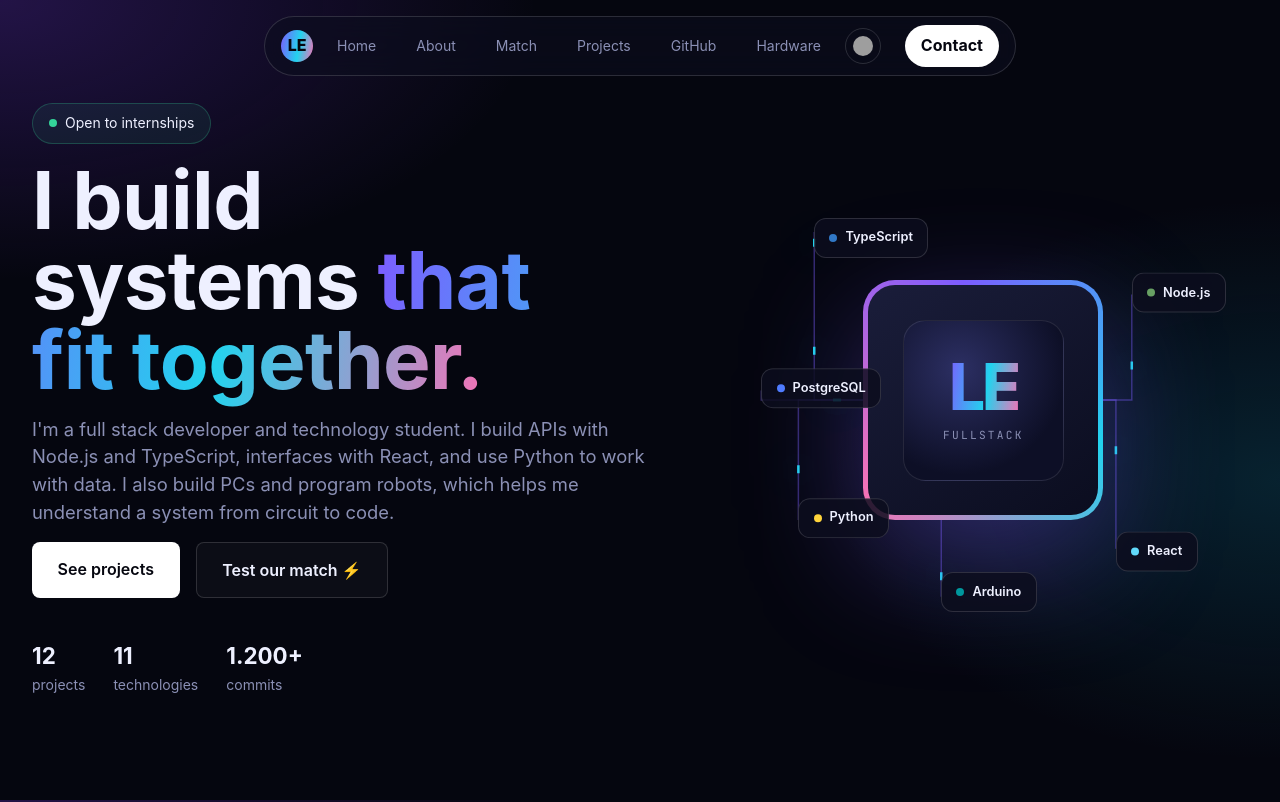
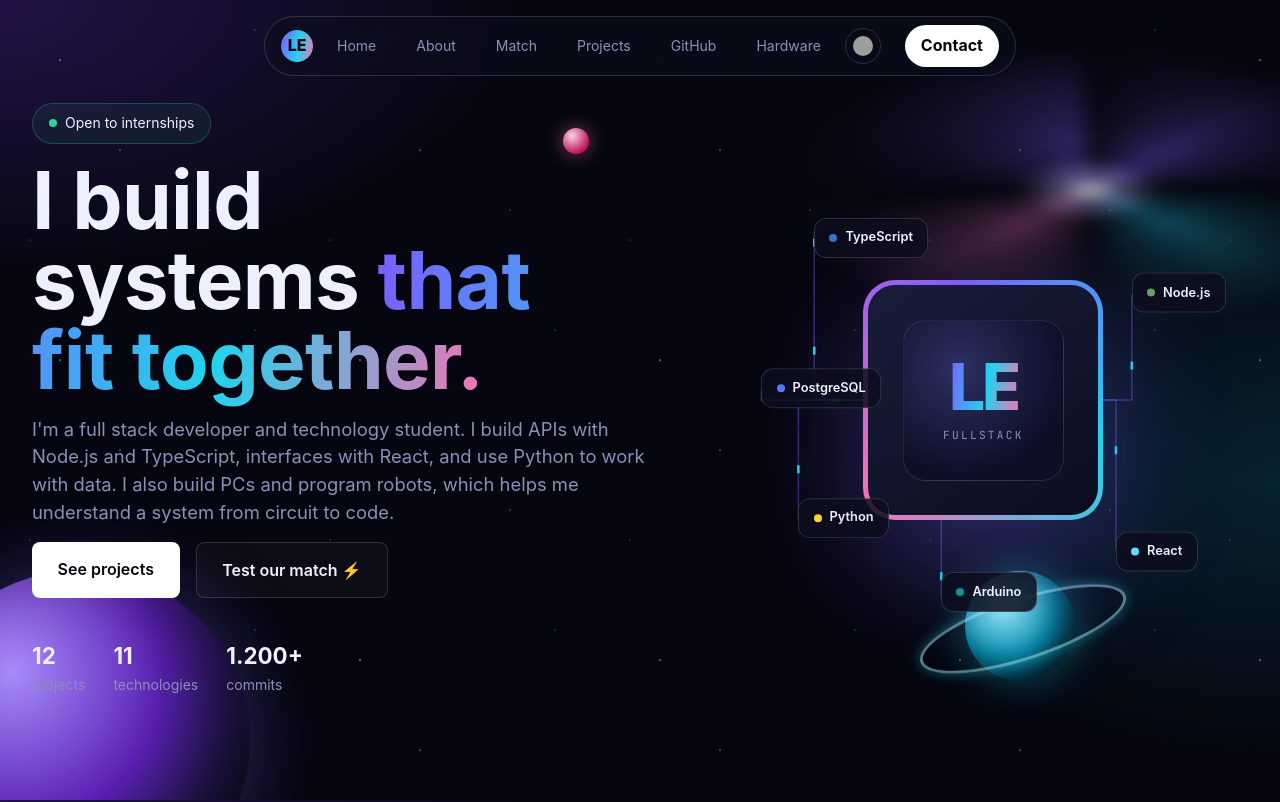
Before and after one commit to LucasEmanoel0/portfolio, a React (Vite) app in the folder FrontEnd/: page / in a window 1280 px wide. Shown: the top 802 px of the page. Built offline with nearby package versions, Linux system fonts and the light colour scheme; grey boxes are pictures that could not be loaded.

Commit message:
feat: cria planetas de fundo

```diff
--- a/FrontEnd/src/App.tsx
+++ b/FrontEnd/src/App.tsx
@@ -10,6 +10,12 @@ function App() {
   const [language, setLanguage] = useState<Language>('en')
   return (
     <>
+    <div className="space">
+  <div className="galaxy"></div>
+  <div className="planet"></div>
+  <div className="ringed"></div>
+  <div className="moon"></div>
+</div>
     <Header language={language} onLanguageChange={setLanguage}></Header>
    <Hero language={language}></Hero>
    <About language={language} />
--- a/FrontEnd/src/index.css
+++ b/FrontEnd/src/index.css
@@ -45,7 +45,27 @@ background-attachment: fixed;
   line-height: 1.6;
   overflow-x: hidden;
 }
+body::before {
+  content: '';
+  position: fixed;
+  inset: 0;
+  z-index: -1;
+  pointer-events: none;
+  background-image:
+    radial-gradient(1.5px 1.5px at 20% 30%, rgba(255, 255, 255, 0.6), transparent),
+    radial-gradient(1px 1px at 70% 80%, rgba(255, 255, 255, 0.5), transparent),
+    radial-gradient(1.5px 1.5px at 40% 60%, rgba(167, 139, 250, 0.7), transparent),
+    radial-gradient(1px 1px at 85% 20%, rgba(34, 211, 238, 0.7), transparent),
+    radial-gradient(1px 1px at 10% 90%, rgba(255, 255, 255, 0.4), transparent);
+  background-size: 300px 300px;
+  animation: stars 60s linear infinite;
+}
 
+@keyframes stars {
+  to {
+    background-position: 0 -300px;
+  }
+}
 a {
   color: inherit;
   text-decoration: none;
@@ -65,3 +85,93 @@ a {
   margin: 0 auto;
   padding: 0 28px;
 }
+/* a caixa que segura tudo, atrás do conteúdo */
+.space {
+  position: fixed;
+  inset: 0;
+  z-index: -1;
+  pointer-events: none;
+  overflow: hidden;
+}
+
+/* a galáxia */
+.galaxy {
+  position: absolute;
+  right: -120px;
+  top: -120px;
+  width: 620px;
+  height: 620px;
+  border-radius: 50%;
+  background:
+    radial-gradient(circle, rgba(255, 255, 255, 0.55) 0 2%, rgba(196, 181, 253, 0.35) 6%, transparent 16%),
+    conic-gradient(from 0deg, transparent, rgba(124, 92, 255, 0.35), transparent 25%, rgba(34, 211, 238, 0.3), transparent 50%, rgba(244, 114, 182, 0.3), transparent 75%, rgba(124, 92, 255, 0.35));
+  mask-image: radial-gradient(circle, #000 25%, transparent 70%);
+  filter: blur(10px);
+  transform: rotateX(62deg) rotateZ(-20deg);
+  animation: spinGalaxy 120s linear infinite;
+}
+
+/* o planeta grande */
+.planet {
+  position: absolute;
+  left: -90px;
+  bottom: -110px;
+  width: 340px;
+  height: 340px;
+  border-radius: 50%;
+  background: radial-gradient(circle at 30% 30%, #a78bfa, #5b21b6 45%, #1e1b4b 75%);
+  box-shadow: inset -40px -30px 80px rgba(0, 0, 0, 0.6), 0 0 80px rgba(124, 92, 255, 0.35);
+}
+
+/* o planeta com anel */
+.ringed {
+  position: absolute;
+  right: 16%;
+  bottom: 14%;
+  width: 110px;
+  height: 110px;
+  border-radius: 50%;
+  background: radial-gradient(circle at 35% 30%, #a5f3fc, #0891b2 50%, #083344 85%);
+  box-shadow: inset -14px -10px 30px rgba(0, 0, 0, 0.55), 0 0 40px rgba(34, 211, 238, 0.35);
+  animation: float 8s ease-in-out infinite;
+}
+
+.ringed::after {
+  content: '';
+  position: absolute;
+  left: 50%;
+  top: 50%;
+  width: 210px;
+  height: 56px;
+  margin: -28px 0 0 -105px;
+  border-radius: 50%;
+  border: 3px solid rgba(165, 243, 252, 0.5);
+  transform: rotate(-18deg);
+  box-shadow: 0 0 14px rgba(34, 211, 238, 0.4);
+}
+
+/* a lua */
+.moon {
+  position: absolute;
+  left: 44%;
+  top: 16%;
+  width: 26px;
+  height: 26px;
+  border-radius: 50%;
+  background: radial-gradient(circle at 35% 30%, #fbcfe8, #be185d 70%);
+  box-shadow: 0 0 20px rgba(244, 114, 182, 0.5);
+  animation: float 6s ease-in-out infinite;
+}
+
+/* animações */
+@keyframes spinGalaxy {
+  to {
+    transform: rotateX(62deg) rotateZ(340deg);
+  }
+}
+
+@keyframes float {
+  50% {
+    transform: translateY(-14px);
+  }
+}
```
